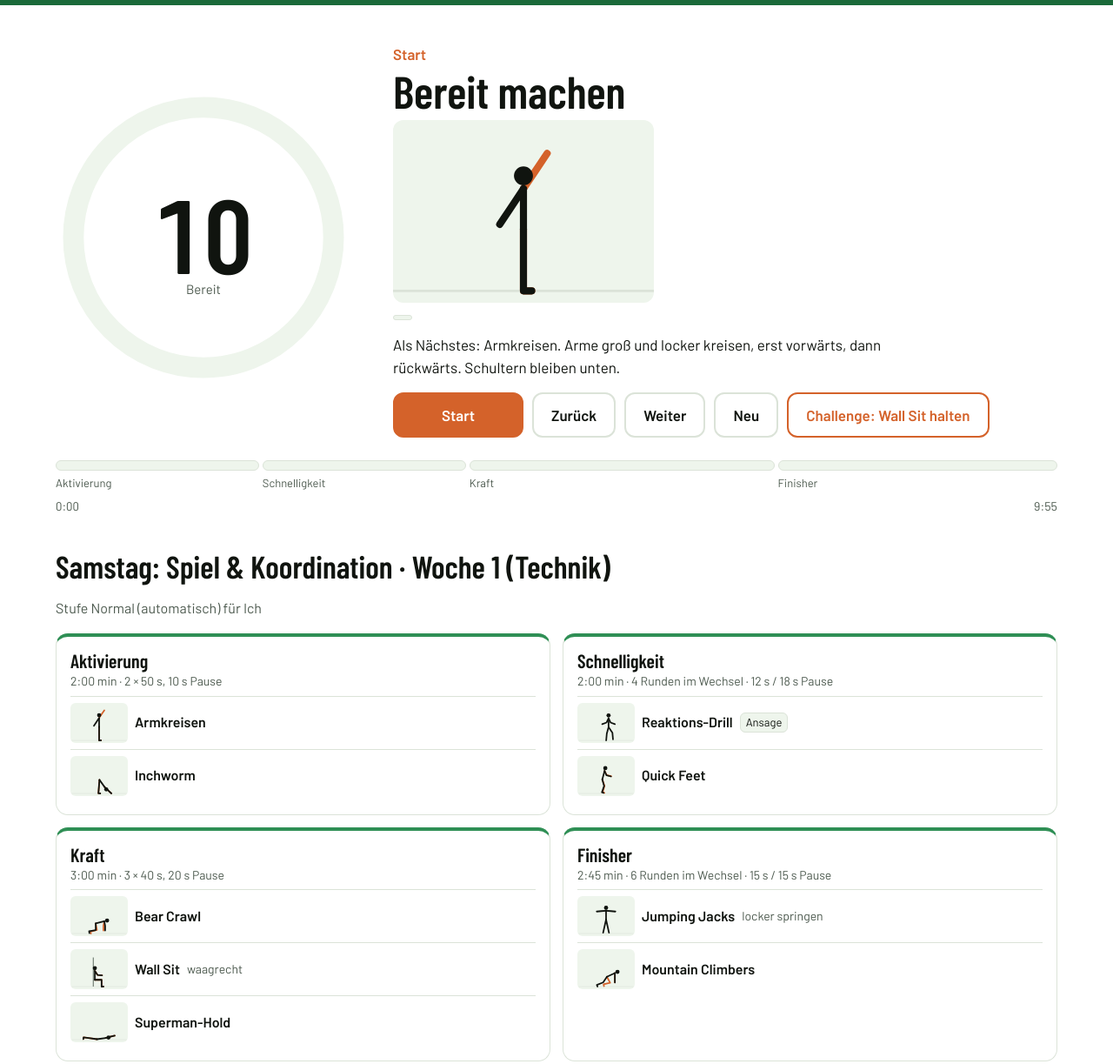
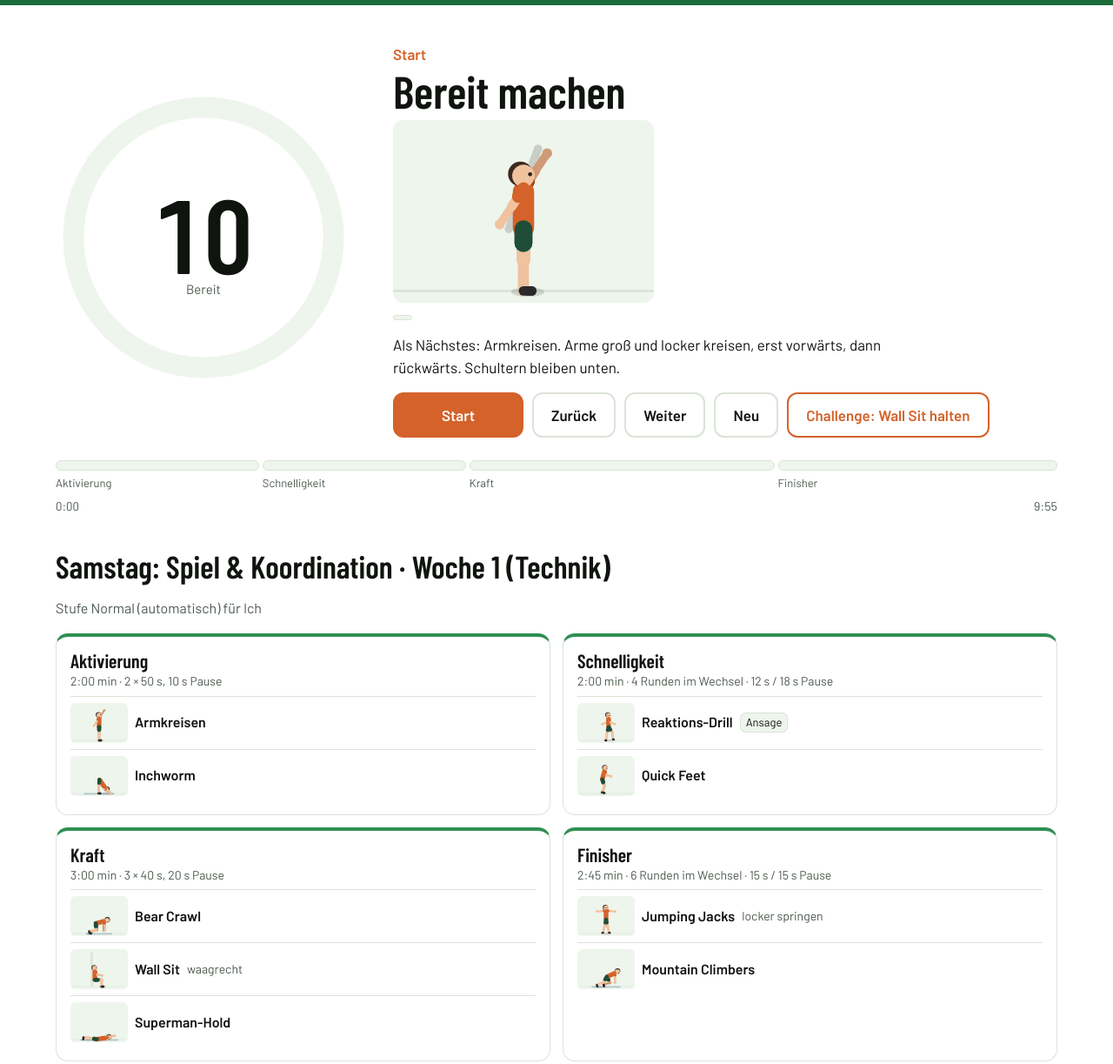
Before and after one commit to hschellk67/athletik-10, a plain HTML site: page index.html in a window 1280 px wide. Shown: the part 320-1543 px from the top of the page at 87% size. Drawn offline with nearby package versions, Linux system fonts and the light colour scheme; animation ran at ten frames a second; a web font is replaced by a local one.

Commit message:
Plastischere Figuren: Volumen, Trikot, Blickrichtung, Schatten, Matte, Geist der Endposition
Co-Authored-By: Claude Opus 5.5 <noreply@anthropic.com>
Claude-Session: https://claude.ai/code/session_012PR5AHhoLAbN8yjsr7CWkY

```diff
--- a/index.html
+++ b/index.html
@@ -97,11 +97,6 @@ h2{font-size:clamp(28px,3.4vw,36px);line-height:1.1;margin:0 0 14px}
 svg.main{width:100%;height:auto;display:block;background:var(--soft);border-radius:12px}
 svg.th{width:66px;height:46px;flex:none;background:var(--soft);border-radius:6px;align-self:center}
 svg[data-fig] .fl{stroke:var(--line);stroke-width:2}
-svg[data-fig] .aux rect{fill:var(--line)}svg[data-fig] .aux line{stroke:var(--mute);stroke-width:3}
-svg[data-fig] polyline,svg[data-fig] .tr{fill:none;stroke-linecap:round;stroke-linejoin:round;stroke-width:6}
-svg[data-fig] .near polyline,svg[data-fig] .tr{stroke:var(--ink)}svg[data-fig] .hd{fill:var(--ink)}
-svg[data-fig] .far polyline{stroke:var(--clay)}
-svg.front .far polyline{stroke:var(--ink)}
 .ex{align-items:center}
 #ov{position:fixed;inset:0;z-index:50;background:var(--bg);overflow:auto;padding:16px max(5vw,16px) 40px}
 .ovc{max-width:560px;margin:0 auto;text-align:center}
@@ -311,23 +306,42 @@ function joints(P,fr){
 }
 const lerp=(A,B,t)=>A.map((v,i)=>v+((B[i]||0)-v)*t).concat(B.slice(A.length).map(v=>v*t));
 const pad=P=>{const r=P.slice();while(r.length<11)r.push(0);return r};
+const CLR={sk:'#f0c29e',skf:'#cf9b76',sh:'#d4622a',shf:'#9e4219',pa:'#1f4d38',paf:'#143628',shoe:'#2a2a2a',shoef:'#151515',hair:'#3b2a1f',mat:'#6f8fae'};
 function figSVG(name,cls){
  const D=POSE[name];if(!D)return'';
- return `<svg class="${cls}" viewBox="0 -22 ${FW} 154" data-fig="${name}" aria-hidden="true"><line class="fl" x1="0" y1="${FL}" x2="${FW}" y2="${FL}"/><g class="aux"></g><g class="far"><polyline class="l2"/><polyline class="r2"/></g><g class="near"><polyline class="l1"/><line class="tr"/><polyline class="r1"/><circle class="hd" r="8"/></g></svg>`;
+ const fr=!!D.fr,c=i=>i===1||fr?{sk:CLR.sk,sh:CLR.sh,pa:CLR.pa,shoe:CLR.shoe}:{sk:CLR.skf,sh:CLR.shf,pa:CLR.paf,shoe:CLR.shoef};
+ const ln=(k,col,w)=>`<line class="${k}" stroke="${col}" stroke-width="${w}" stroke-linecap="round"/>`;
+ const leg=i=>{const C=c(i);return ln('th'+i,C.sk,11)+ln('sn'+i,C.sk,9)+ln('ft'+i,C.shoe,8)+ln('pt'+i,C.pa,15)};
+ const arm=i=>{const C=c(i);return ln('ua'+i,C.sk,8)+ln('fa'+i,C.sk,7)+`<circle class="hn${i}" r="4.2" fill="${C.sk}"/>`+ln('sl'+i,C.sh,11)};
+ const gh=cls==='main'?`<g class="gh" opacity=".17">${['gl1','gl2','ga1','ga2'].map(k=>`<polyline class="${k}" fill="none" stroke="var(--ink)" stroke-width="7" stroke-linecap="round" stroke-linejoin="round"/>`).join('')}<line class="gtr" stroke="var(--ink)" stroke-width="16" stroke-linecap="round"/><circle class="ghd" r="9.5" fill="var(--ink)"/></g>`:'';
+ return `<svg class="${cls}" viewBox="0 -22 ${FW} 154" data-fig="${name}" aria-hidden="true"><line class="fl" x1="0" y1="${FL}" x2="${FW}" y2="${FL}"/><g class="aux"></g><ellipse class="shd" rx="30" ry="4" fill="#000" opacity=".13"/>${gh}<g>${arm(2)}${leg(2)}${ln('tr',CLR.sh,18)}${ln('nk',CLR.sk,7)}<circle class="hr" r="10.4" fill="${CLR.hair}"/><circle class="hc" r="9.5" fill="${CLR.sk}"/><circle class="ey" r="1.7" fill="#2a1d16"/><circle class="ey2" r="1.7" fill="#2a1d16"/>${leg(1)}${arm(1)}</g></svg>`;
 }
+const SL=(svg,k,a,b)=>{const e=svg.querySelector('.'+k);if(!e)return;e.setAttribute('x1',a[0].toFixed(1));e.setAttribute('y1',a[1].toFixed(1));e.setAttribute('x2',b[0].toFixed(1));e.setAttribute('y2',b[1].toFixed(1))};
+const SC=(svg,k,p)=>{const e=svg.querySelector('.'+k);if(!e)return;e.setAttribute('cx',p[0].toFixed(1));e.setAttribute('cy',p[1].toFixed(1))};
+const mix=(a,b,t)=>[a[0]+(b[0]-a[0])*t,a[1]+(b[1]-a[1])*t];
 const pt=a=>a.map(p=>p[0].toFixed(1)+','+p[1].toFixed(1)).join(' ');
 function drawFig(svg,t){
  const name=svg.dataset.fig,D=POSE[name];if(!D)return;
- if(svg._sx===undefined){let lo=1e9,hi=-1e9;for(const P of[D.a,D.b])for(const v of Object.values(joints(pad(P),D.fr))){lo=Math.min(lo,v[0]-8);hi=Math.max(hi,v[0]+8)}svg._sx=FW/2-(lo+hi)/2;
-  if(D.fr)svg.classList.add('front');
-  const J=joints(pad(D.a),D.fr),aux=svg.querySelector('.aux');
-  if(D.box){const x=Math.min(J.t1[0],J.a1[0])+svg._sx;aux.innerHTML=`<rect x="${x-14}" y="${FL-27}" width="30" height="27" rx="3"/>`}
-  if(D.wall){const x=J.p[0]+svg._sx-6;aux.innerHTML=`<line x1="${x}" y1="10" x2="${x}" y2="${FL}"/>`}}
+ if(svg._sx===undefined){let lo=1e9,hi=-1e9;for(const P of[D.a,D.b])for(const v of Object.values(joints(pad(P),D.fr))){lo=Math.min(lo,v[0]-9);hi=Math.max(hi,v[0]+9)}svg._sx=FW/2-(lo+hi)/2;
+  const aux=svg.querySelector('.aux'),J=joints(pad(D.a),D.fr);let h='';
+  const lying=!D.fr&&[D.a,D.b].some(P=>Math.abs(P[0]-180)>45);
+  if(lying&&!D.box)h+=`<rect x="${(lo+svg._sx-4).toFixed(1)}" y="${FL-2}" width="${(hi-lo+8).toFixed(1)}" height="6" rx="3" fill="${CLR.mat}" opacity=".45"/>`;
+  if(D.box){const x=Math.min(J.t1[0],J.a1[0])+svg._sx;h+=`<rect x="${x-16}" y="${FL-27}" width="32" height="27" rx="4" fill="var(--line)"/><rect x="${x-16}" y="${FL-27}" width="32" height="6" rx="3" fill="var(--mute)" opacity=".5"/>`}
+  if(D.wall){const x=J.p[0]+svg._sx-8;h+=`<rect x="${x-8}" y="-10" width="8" height="${FL+10}" fill="var(--line)"/>`}
+  aux.innerHTML=h;
+  if(svg.querySelector('.gh')){const G=joints(pad(D.b),D.fr),m=p=>[p[0]+svg._sx,p[1]];const q=(k,a)=>svg.querySelector('.'+k).setAttribute('points',pt(a.map(m)));
+   q('gl1',[G.p,G.k1,G.a1]);q('gl2',[G.p,G.k2,G.a2]);q('ga1',[G.n,G.e1,G.w1]);q('ga2',[G.n,G.e2,G.w2]);SL(svg,'gtr',m(G.p),m(G.n));SC(svg,'ghd',m(G.hd))}}
  const P=lerp(pad(D.a),pad(D.b),t),J=joints(P,D.fr),sx=svg._sx,m=p=>[p[0]+sx,p[1]];
- const q=(c,a)=>svg.querySelector(c).setAttribute('points',pt(a.map(m)));
- q('.l1',[J.p,J.k1,J.a1,J.t1]);q('.l2',[J.p,J.k2,J.a2,J.t2]);q('.r1',[J.n,J.e1,J.w1]);q('.r2',[J.n,J.e2,J.w2]);
- const tr=svg.querySelector('.tr'),a=m(J.p),b=m(J.n);tr.setAttribute('x1',a[0]);tr.setAttribute('y1',a[1]);tr.setAttribute('x2',b[0]);tr.setAttribute('y2',b[1]);
- const h=m(J.hd),c=svg.querySelector('.hd');c.setAttribute('cx',h[0]);c.setAttribute('cy',h[1]);
+ for(const i of[1,2]){const p=m(J.p),k=m(J['k'+i]),a=m(J['a'+i]),f=m(J['t'+i]),n=m(J.n),e=m(J['e'+i]),w=m(J['w'+i]);
+  SL(svg,'th'+i,p,k);SL(svg,'sn'+i,k,a);SL(svg,'ft'+i,a,D.fr?[a[0]+(i===1?3:-3),a[1]]:f);SL(svg,'pt'+i,p,mix(p,k,.45));
+  SL(svg,'ua'+i,n,e);SL(svg,'fa'+i,e,w);SC(svg,'hn'+i,w);SL(svg,'sl'+i,n,mix(n,e,.42))}
+ const p=m(J.p),n=m(J.n),hd=m(J.hd),T=P[0],td=dv(T),fc=dv(T-90);
+ SL(svg,'tr',mix(p,n,.04),mix(p,n,.92));SL(svg,'nk',n,mix(n,hd,.45));
+ SC(svg,'hc',hd);SC(svg,'hr',[hd[0]-fc[0]*2.6+td[0]*1.6,hd[1]-fc[1]*2.6+td[1]*1.6]);
+ if(D.fr){SC(svg,'ey',[hd[0]-3.3,hd[1]-.5]);SC(svg,'ey2',[hd[0]+3.3,hd[1]-.5])}
+ else{SC(svg,'ey',[hd[0]+fc[0]*5.6+td[0]*1.3,hd[1]+fc[1]*5.6+td[1]*1.3]);const e2=svg.querySelector('.ey2');if(e2)e2.setAttribute('r','0')}
+ const pts=['a1','a2','t1','t2','w1','w2','p','n','k1','k2','hd'].map(k=>m(J[k])).filter(q=>q[1]>FL-9);
+ const s=svg.querySelector('.shd');if(s){if(pts.length){const xs=pts.map(q=>q[0]),lo=Math.min(...xs),hi=Math.max(...xs);s.setAttribute('cx',((lo+hi)/2).toFixed(1));s.setAttribute('cy',FL+1);s.setAttribute('rx',Math.max(14,(hi-lo)/2+10).toFixed(1));s.setAttribute('opacity','.13')}else s.setAttribute('opacity','.06')}
 }
 const RM=matchMedia('(prefers-reduced-motion: reduce)').matches;
 function figLoop(now){
```
